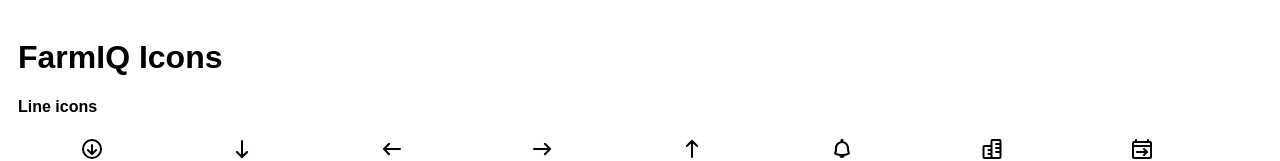
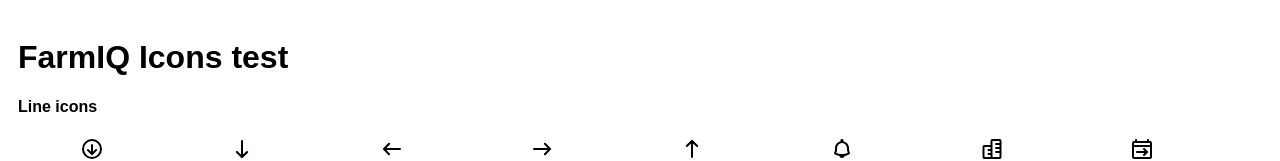
Before and after one commit to FarmIQSystemsLimited/farmiq-icons, a plain HTML site: page index.html in a window 1280 px wide. Shown: the top 161 px of the page. Drawn offline with Linux system fonts and the light colour scheme.

Commit message:
initial commit test

```diff
--- a/index.html
+++ b/index.html
@@ -43,7 +43,7 @@
 	</style>
 </head>
 <body>
-	<h1>FarmIQ Icons</h1>
+	<h1>FarmIQ Icons test</h1>
 	<h2>Line icons</h2>
 	<section>
 
```
Also changed, not shown: 2 other files.
